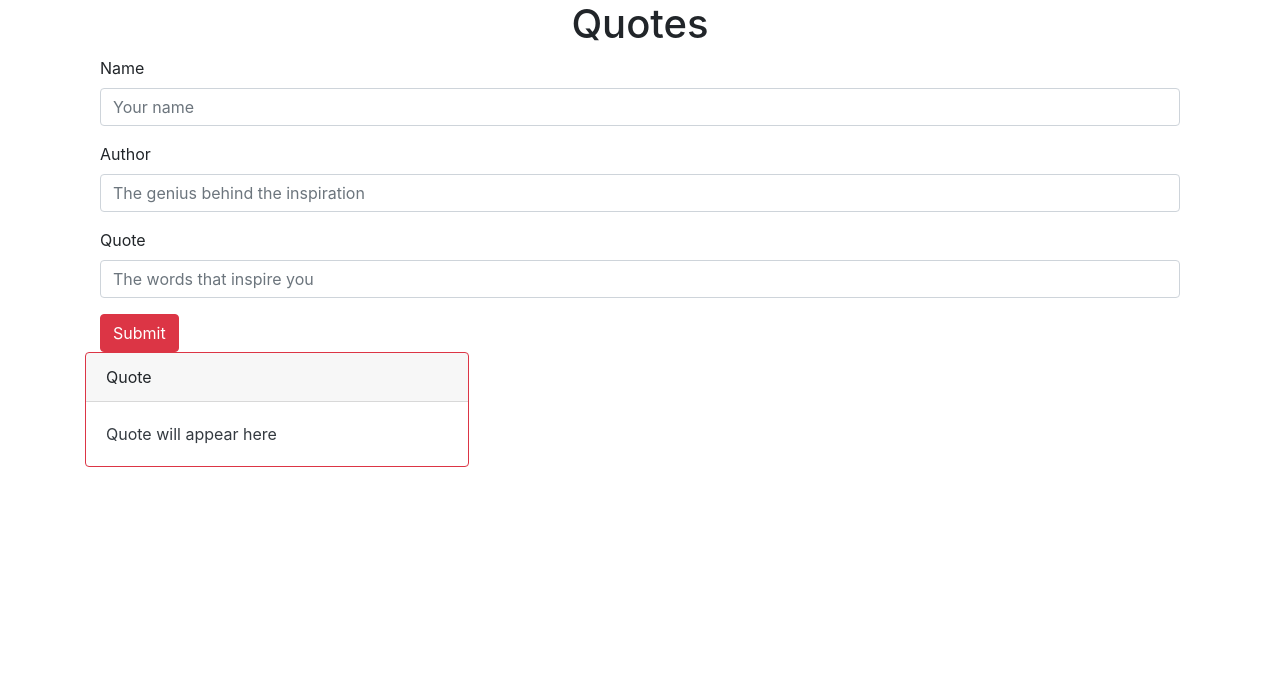
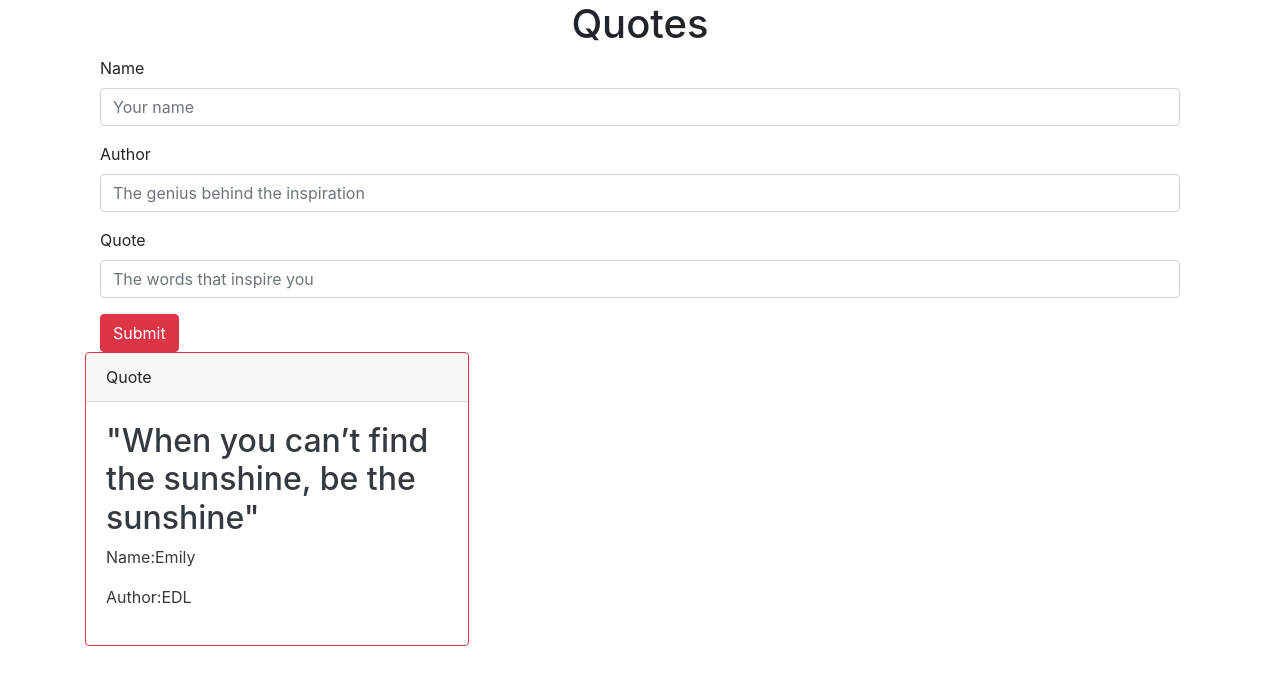
Before and after one commit to ChelseaOwiti/Quotes, an Angular app: page / in a window 1280 px wide. Shown: the top 684 px of the page. Built offline with nearby package versions, Linux system fonts and the light colour scheme.

Commit message:
quote details displayed

```diff
--- a/src/app/quote-details/quote-details.component.html
+++ b/src/app/quote-details/quote-details.component.html
@@ -1,3 +1,8 @@
-<p>
-  quote-details works!
-</p>
+<div class="body">
+  <p>
+    Name:{{quote.name}}
+  </p>
+  <p>
+    Author:{{quote.author}}
+  </p>
+</div>
--- a/src/app/quote-details/quote-details.component.ts
+++ b/src/app/quote-details/quote-details.component.ts
@@ -1,4 +1,5 @@
-import { Component, OnInit } from '@angular/core';
+import { Component, OnInit, Input } from '@angular/core';
+import { Quote } from '../quote';
 
 @Component({
   selector: 'app-quote-details',
@@ -6,7 +7,7 @@
   styleUrls: ['./quote-details.component.css']
 })
 export class QuoteDetailsComponent implements OnInit {
-
+  @Input() quote:Quote;
   constructor() { }
 
   ngOnInit() {
--- a/src/app/quote/quote.component.html
+++ b/src/app/quote/quote.component.html
@@ -8,10 +8,17 @@
 
 <!-- quote display -->
 <div class="container">
-  <div class="card border-danger mb-3" style="max-width: 24rem;">
-    <div class="card-header">Quote</div>
-    <div class="card-body text-dark">
-      <p class="card-text">Quote will appear here</p>
+  <div *ngFor="let quote of quotes;">
+    <div class="card border-danger mb-3" style="max-width: 24rem;">
+      <div class="card-header">Quote</div>
+      <div class="card-body text-dark">
+        <h2 card-text>
+          "{{quote.quote}}"
+        </h2>
+
+          <app-quote-details [quote]='quote'></app-quote-details>
+
+      </div>
     </div>
   </div>
 </div>
--- a/src/app/quote/quote.component.ts
+++ b/src/app/quote/quote.component.ts
@@ -7,9 +7,9 @@
   styleUrls: ['./quote.component.css']
 })
 export class QuoteComponent implements OnInit {
-  quote = [
+  quotes = [
     new Quote('Emily','EDL','When you can’t find the sunshine, be the sunshine'),
-    new Quote('Justine', 'Jordyn Woods', 'I dont want your situation')
+
   ]
 
   constructor() { }
```
